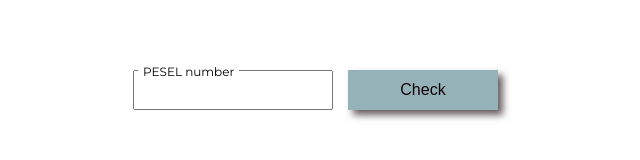
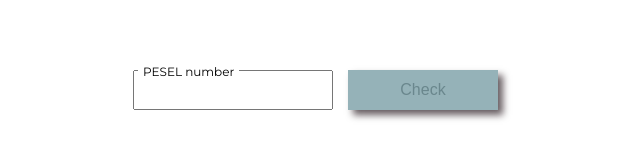
Before and after one commit to DarekMazur/pesel_veryfication, a React (Vite) app: page / in a window 1280 px wide. Shown: the part 266-426 px from the top of the page, without its empty margins (327-967 px from the left). Built offline with nearby package versions, Linux system fonts and the light colour scheme.

Commit message:
Add form validation

```diff
--- /dev/null
+++ b/src/Alert/Alert.styles.js
@@ -0,0 +1,7 @@
+import styled from "styled-components";
+
+export const Alert = styled.p`
+	color: ${({theme}) => theme.colors.red};
+    font-size: ${({theme}) => theme.fontSize.m};
+		font-weight: ${({theme}) => theme.fontWeight.bold};
+`
--- a/src/App.jsx
+++ b/src/App.jsx
@@ -11,6 +11,7 @@ import { ThemeProvider } from 'styled-components';
 import { theme } from './utils/themes/theme.js';
 import { GlobalStyle } from './styles/globalStyle.js';
 import Layout from './components/Layout/Layout.jsx';
+import { Alert } from './Alert/Alert.styles.js';
 
 const App = () => {
 	const initialState = {
@@ -19,17 +20,34 @@ const App = () => {
 		birthday: null,
 		sex: null,
 	};
+
 	const [pesel, setPesel] = useState('');
 	const [input, setInput] = useState('');
+	const [validation, setValidation] = useState(true);
+	const [alert, setAlert] = useState(false);
 
 	const handleInputChange = (e) => {
 		setPesel(e.target.value);
+		if (isNaN(e.target.value) || e.target.value.length < 11) {
+			setValidation(true);
+		} else {
+			setValidation(false);
+		}
+	};
+
+	const handleBlur = () => {
+		if (validation) {
+			setAlert(true);
+		} else {
+			setAlert(false);
+		}
 	};
 
 	const handleSubmit = (e) => {
 		e.preventDefault();
 		setInput(pesel);
 		setPesel(initialState.pesel);
+		setValidation(true);
 	};
 
 	return (
@@ -44,11 +62,13 @@ const App = () => {
 							id="pesel"
 							label="PESEL number"
 							value={pesel}
+							onBlur={handleBlur}
 						/>
-						<Button type="submit" disabled={false}>
+						<Button type="submit" disabled={validation}>
 							Check
 						</Button>
 					</Form>
+					{alert ? <Alert>PESEL should contain 11 numbers</Alert> : null}
 
 					<Wrapper>
 						<Result isValid={getPeselData(input) === true}>
--- a/src/components/Button/Button.styles.js
+++ b/src/components/Button/Button.styles.js
@@ -12,7 +12,11 @@ export const Button = styled.button`
 		font-size: ${({theme}) => theme.fontSize.m};
 
 		&:disabled {
-				color: ${({theme}) => theme.colors.gray};
+				color: ${({theme}) => theme.colors.grey};
+
+        &:active {
+            box-shadow: ${({theme}) => theme.colors.blackAlpha} 5px 5px 7px;
+        }
 		}
 
     &:active {
--- a/src/components/FormField/FormField.jsx
+++ b/src/components/FormField/FormField.jsx
@@ -4,10 +4,10 @@ import {Input} from "../Input/Input.styles.js";
 import {StyledFormField} from "./FormField.styles.js";
 import {Label} from "../Label/Label.styles.js";
 
-const FormField = ({id, name, value, onChange, label, type = 'text'}) => {
+const FormField = ({id, onBlur, name, value, onChange, label, type = 'text'}) => {
 	return(
 		<StyledFormField>
-			<Input id={id} name={name} value={value} onChange={onChange} type={type}/>
+			<Input onBlur={onBlur} id={id} name={name} value={value} onChange={onChange} type={type}/>
 			<Label htmlFor={id}>{label}</Label>
 		</StyledFormField>
 	)
```
